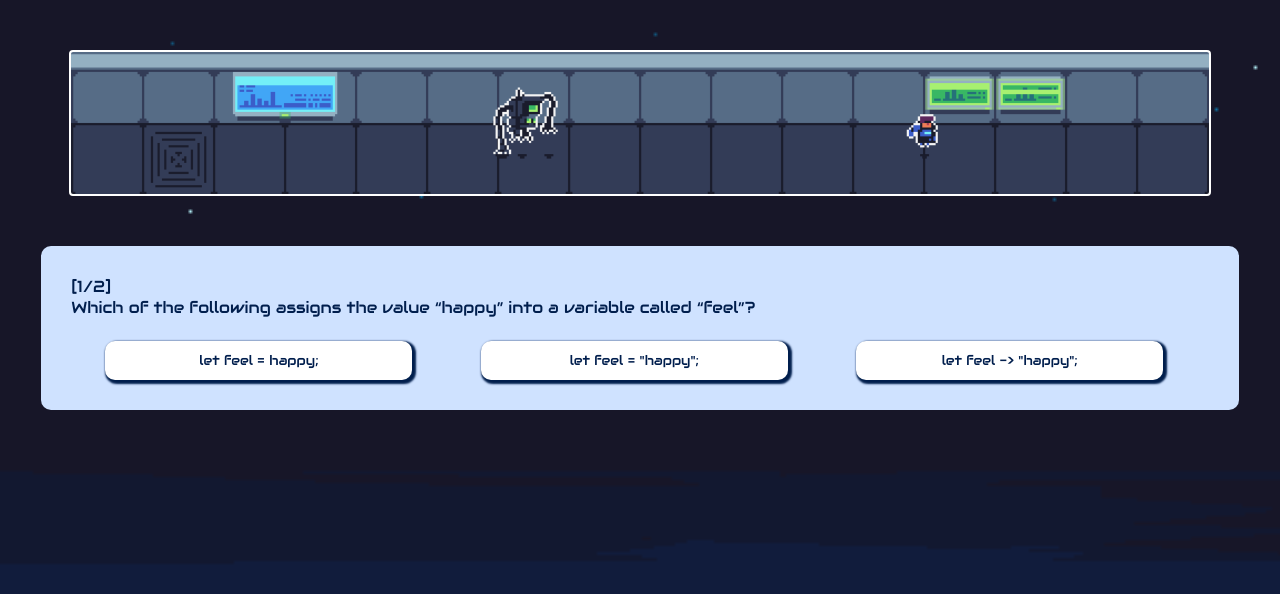
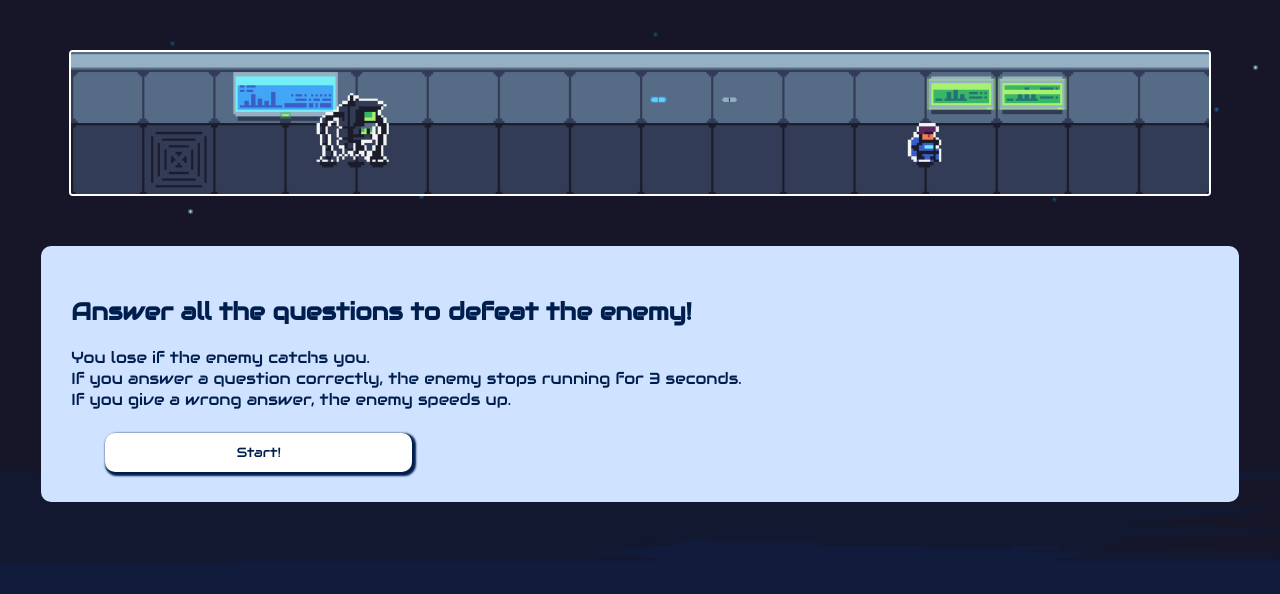
Before and after one commit to kyleo130/Escape, a plain HTML site: page index.html in a window 1280 px wide. Drawn offline with Linux system fonts and the light colour scheme.

Commit message:
Logic Completed

```diff
--- a/gamescreen.js
+++ b/gamescreen.js
@@ -1,21 +1,13 @@
 import { Player } from "./sprites/player.js";
 import { Enemy } from "./sprites/enemy.js";
 import { Smoke } from "./sprites/smoke.js";
-import { disableButtons ,showLose } from "./script.js";
+import { disableButtons , showLose } from "./script.js";
 
-let backgroundSpeed = 30;
+let backgroundSpeed = 1;
 let backgroundX = 0;
 
-const bg1 = new Image();
-bg1.src = "./scrollmap/scroll1.png";
-const bg2 = new Image();
-bg2.src = "./scrollmap/scroll2.png";
-const bg3 = new Image();
-bg3.src = "./scrollmap/scroll3.png";
-const bg4 = new Image();
-bg4.src = "./scrollmap/scroll4.png";
-const bg5 = new Image();
-bg5.src = "./scrollmap/scroll5.png";
+const bg = new Image();
+bg.src = "./scrollmap/scrollmap.png"
 
 let reqID = 0;
 
@@ -27,11 +19,12 @@ const enemy = Enemy(context, 256, 64);
 const smoke = Smoke(context, 256, 64);
 
 let playerAlive = true;
+let smokeVisible = false;
 
 export function clickCorrect() {
+    smokeVisible = true;
     enemy.hurt();
     smoke.start();
-    smoke.draw();
     setTimeout(resetEnemy, 3000);
 }
 
@@ -40,34 +33,41 @@ export function clickWrong() {
     setTimeout(resetEnemy, 3000);
 }
 
-export function endGame() {
+export function getPlayerAlive() {
+    return playerAlive;
+}
+
+export function endPlay() {
+    backgroundSpeed = 0;
     enemy.die();
     player.stop();
-    setTimeout(() => {
-        cancelAnimationFrame(reqID);
-    }, 3000);
+    setTimeout(stopAnimation, 3000);
+}
+
+export function startPlay() {
+    backgroundSpeed = 1;
+    player.move();
+    enemy.move();
 }
 
 function resetEnemy() {
-    enemy.move();
-    enemy.speedNormal();
+    if (playerAlive) {
+        enemy.move();
+        enemy.speedNormal();
+    }
+    smokeVisible = false;
 }
 
 function resetPlayer() {
     player.move();
 }
 
+function stopAnimation() {
+    cancelAnimationFrame(reqID);
+}
+
 /* The main processing of the game */
 function doFrame(now) {
-    /* Draw background */
-    /*
-    context.drawImage(backgrounds[0], backgroundX, 0);
-    if (backgroundX < -3072) {
-        backgroundX = 3072;
-    } else {
-        backgroundX -= backgroundSpeed;
-    }
-    */
 
     /* Update the sprites */
     player.update(now);
@@ -82,30 +82,44 @@ function doFrame(now) {
         const {x, y} = enemy.getXY();
         const box = player.getBoundingBox();
         if (box.isPointInBox(x, y)) {
+            backgroundSpeed = 0;
             player.die();
             enemy.stop();
             playerAlive = false;
             disableButtons();
-            setTimeout(showLose, 2000);
+            setTimeout(() => {
+                showLose();
+                stopAnimation();
+            }, 2000);
         }
     }
 
     /* Clear the screen */
     context.clearRect(0, 0, cv.width, cv.height);
 
+    /* Draw background */
+    context.drawImage(bg, backgroundX, 0);
+    context.drawImage(bg, backgroundX + 5120, 0);
+    if (backgroundX < -5120) {
+        backgroundX = 0;
+    } else {
+        backgroundX -= backgroundSpeed;
+    }
+
     /* Draw the sprites */
     player.draw();
     enemy.draw();
+    if (smokeVisible) {
+        smoke.draw();
+    }
 
     /* Process the next frame */
     reqID = requestAnimationFrame(doFrame);
 }
 
 window.onload = () => {
-    /* Move sprites */
-    player.move();
-    enemy.move();
-
-    /* Start the game */
+    player.stop();
+    enemy.stop();
+    backgroundSpeed = 0;
     reqID = requestAnimationFrame(doFrame);
 }
--- a/index.html
+++ b/index.html
@@ -10,8 +10,15 @@
         <canvas id="escape-canvas" width="1024px" height="128px"></canvas>
     </div>
     <div id="escape-qbox">
-        <div id="escape-question">Question</div>
-        <div id="escape-choices"></div>
+        <div id="escape-question">
+            <h2>Answer all the questions to defeat the enemy! </h2>
+            You lose if the enemy catchs you. <br>
+            If you answer a question correctly, the enemy stops running for 3 seconds. <br>
+            If you give a wrong answer, the enemy speeds up.
+        </div>
+        <div id="escape-choices">
+            <button class="escape-btn" id="escape-start">Start!</button>
+        </div>
     </div>
     <script type="module" src="script.js"></script>
     <script type="module" src="sprites/sprite.js"></script>
@@ -20,5 +27,5 @@
     <script type="module" src="sprites/smoke.js"></script>
     <script type="module" src="sprites/bounding_box.js"></script>
     <script type="module" src="gamescreen.js"></script>
-
+    <script type="module" src="questions.js"></script>
 </body>
--- /dev/null
+++ b/questions.js
@@ -0,0 +1,108 @@
+const questionSets = [
+    [
+        {
+            question: `Which of the following assigns the value “happy” into a variable called “feel”?`,
+            choices: [
+                {text: `let feel = "happy";`, correct: true},
+                {text: `let feel = happy;`, correct: false},
+                {text: `let feel -> "happy";`, correct: false}
+            ]
+        },
+        {
+            question: `Given the following code: let x = 5 + 6; <br>
+                        What is the value stored in x?`,
+            choices: [
+                {text: `11 (Number)`, correct: true},
+                {text: `56 (Number)`, correct: false},
+                {text: `"5+6" (String)`, correct: false}
+            ]
+        },
+        {
+            question: `Given the following code: let x = “7” + “8”; <br>
+                        What is the value stored in x?`,
+            choices: [
+                {text: `"78"`, correct: true},
+                {text: `"15"`, correct: false},
+                {text: `"7+8"`, correct: false}
+            ]
+        },
+        {
+            question: `Given the following code: <br>
+                        let x = 3; <br>
+                        let y = 4; <br>
+                        z = x + y; <br>
+                        What is the value stored in z?`,
+            choices: [
+                {text: `7`, correct: true},
+                {text: `8`, correct: false},
+                {text: `9`, correct: false}
+            ]
+        },
+        {
+            question: `let x = 3; <br>
+                        x = 4; <br>
+                        y = x + x; <br>
+                        What is the value stored in y?`,
+            choices: [
+                {text: `8`, correct: true},
+                {text: `7`, correct: false},
+                {text: `9`, correct: false}
+            ]
+        },
+    ],
+    [
+        {
+            question: `Which of the following are valid JavaScript statements?`,
+            choices: [
+                {text: `let x = 3; let y = 4;`, correct: true},
+                {text: `let x = 3, let y = 4`, correct: false},
+                {text: `let x = 3 and let y = 4;`, correct: false}
+            ]
+        },
+        {
+            question: `Given the following 2 code snippet: <br>
+                        I. let x = 5 + 6; &nbsp; &nbsp; II. let x=5+6; <br>
+                        Which of them are valid JavaScript statements?`,
+            choices: [
+                {text: `Both I and II`, correct: true},
+                {text: `I only`, correct: false},
+                {text: `II only`, correct: false}
+            ]
+        },
+        {
+            question: `Given the following code: let x = 20; <br>
+                        What is the data type of x?`,
+            choices: [
+                {text: `Number`, correct: true},
+                {text: `String`, correct: false},
+                {text: `Boolean`, correct: false}
+            ]
+        },
+        {
+            question: `Given the following code: let x = “twenty”; <br>
+                        What is the data type of x?`,
+            choices: [
+                {text: `String`, correct: true},
+                {text: `Number`, correct: false},
+                {text: `Boolean`, correct: false}
+            ]
+        },
+        {
+            question: `Which of the following lines of code makes y become ten times of x?`,
+            choices: [
+                {text: `y = x * 10;`, correct: true},
+                {text: `y = 10x;`, correct: false},
+                {text: `x * 10 = y;`, correct: false}
+            ]
+        }
+    ]
+];
+
+export function getQuestionSet(i) {
+    if (i < questionSets.length) {
+        return questionSets[i];
+    } else {
+        return questionSets[0];
+    }
+
+}
--- a/script.js
+++ b/script.js
@@ -1,27 +1,11 @@
-import { clickCorrect, clickWrong, endGame } from "./gamescreen.js";
+import { clickCorrect, clickWrong, getPlayerAlive, startPlay, endPlay } from "./gamescreen.js";
+import { getQuestionSet } from "./questions.js";
 
-const questions = [
-    {
-        question: `Which of the following assigns the value “happy” into a variable called “feel”?`,
-        choices: [
-            {text: `let feel = "happy";`, correct: true},
-            {text: `let feel = happy;`, correct: false},
-            {text: `let feel -> "happy";`, correct: false}
-        ]
-    },
-    {
-        question: `Given the following code: let x = 5 + 6;
-What is the value stored in x?`,
-        choices: [
-            {text: `11 (Number)`, correct: true},
-            {text: `56 (Number)`, correct: false},
-            {text: `"5+6" (String)`, correct: false}
-        ]
-    },
-]
+const questions = getQuestionSet(0);
 
 const questionElement = document.getElementById("escape-question");
 const choiceElements = document.getElementById("escape-choices");
+const startBtn = document.getElementById("escape-start");
 
 let questionNo = 1;
 let score = 0;
@@ -40,7 +24,9 @@ function shuffleArray(arr) {
 function startGame() {
     questionNo = 1;
     score = 0;
+    startPlay();
     showQuestion();
+    startBtn.style.display = "hidden";
 }
 
 function removePrevQustion() {
@@ -63,7 +49,7 @@ function selectAnswer(elem) {
 
     Array.from(choiceElements.children).forEach(btn => {
         if (btn.dataset.correct === "true") {
-            btn.classList.add("correct");
+            btn.classList.add("escape-correct");
         }
         btn.disabled = true;
     });
@@ -104,8 +90,10 @@ function handleNextQuestion() {
     if (questionNo <= questions.length) {
         showQuestion();
     } else {
-        endGame();
-        setTimeout(showWin, 3000);
+        if (getPlayerAlive()) {
+            endPlay();
+            setTimeout(showWin, 3000);
+        }
     }
 }
 
@@ -115,4 +103,4 @@ export function disableButtons() {
     })
 }
 
-startGame();
+startBtn.addEventListener("click", startGame);
--- a/sprites/enemy.js
+++ b/sprites/enemy.js
@@ -11,13 +11,13 @@ export const Enemy = function(ctx, x, y) {
     const sprite = Sprite(ctx, x, y);
 
     sprite.setSequence(sequences.idle)
-          .setScale(2)
+          .setScale(2.5)
           .useSheet("./asset/Enemies/enemies x1.png");
 
-    let speed = 30;
+    let speed = 20;
 
     const move = function() {
-        speed = 30;
+        speed = 20;
         sprite.setSequence(sequences.move);
     };
 
@@ -27,7 +27,7 @@ export const Enemy = function(ctx, x, y) {
     };
 
     const hurt = function() {
-        speed = -30;
+        speed = -60;
         sprite.setSequence(sequences.hurt);
     };
 
@@ -37,11 +37,11 @@ export const Enemy = function(ctx, x, y) {
     }
 
     const speedUp = function() {
-        speed = 70;
+        speed = 40;
     };
 
     const speedNormal = function() {
-        speed = 30;
+        speed = 20;
     }
 
     const update = function(time) {
--- a/sprites/player.js
+++ b/sprites/player.js
@@ -10,7 +10,7 @@ export const Player = function(ctx, x, y) {
     const sprite = Sprite(ctx, x, y);
 
     sprite.setSequence(sequences.idle)
-          .setScale(2)
+          .setScale(2.5)
           .useSheet("./asset/Players/players blue x1.png");
 
     const move = function() {
--- a/style.css
+++ b/style.css
@@ -53,6 +53,4 @@ body {
     display: block;
     padding: 0;
     width: 90%;
-    background: url("./scrollmap/scroll1.png");
-    background-size: contain;
 }
```
Also changed, not shown: background.png (deleted), scrollmap/scroll1.png (deleted), scrollmap/scroll2.png (deleted), scrollmap/scroll3.png (deleted), scrollmap/scroll4.png (deleted), scrollmap/scroll5.png (deleted), scrollmap/scrollmap.png (added).
